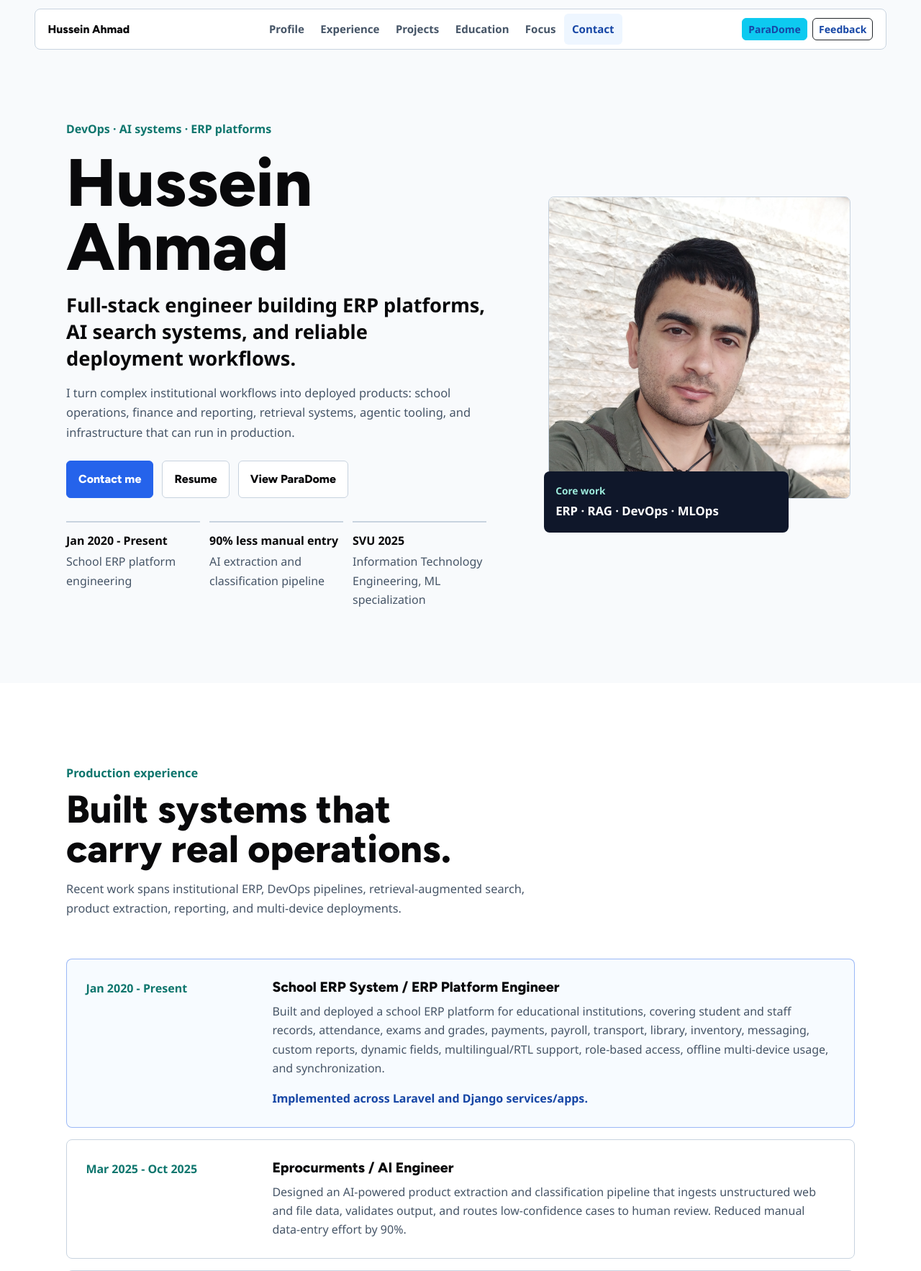
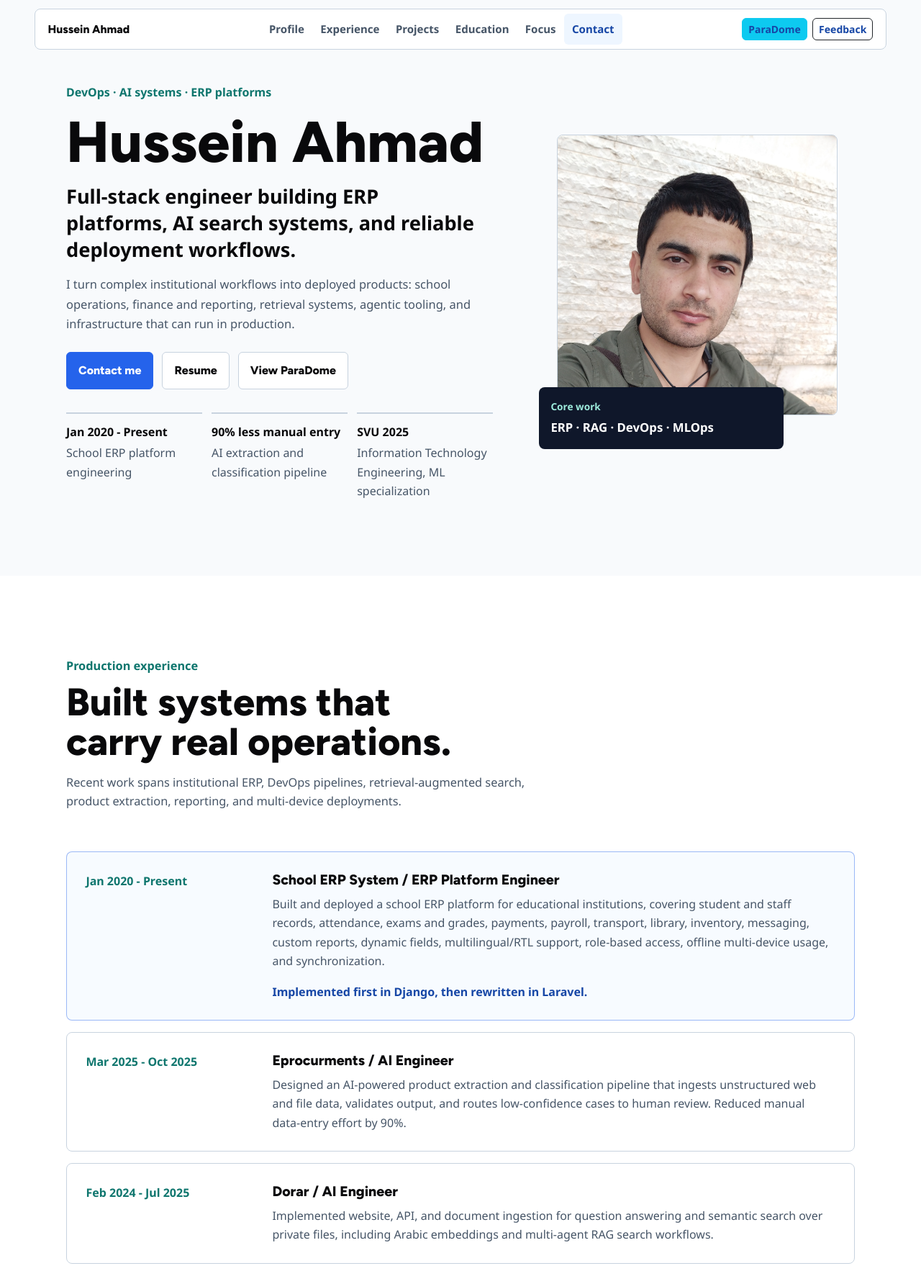
Before and after one commit to husseinahmad7/paradome-prod, a Django app: page / in a window 1280 px wide. Shown: the top 1766 px of the page at 72% size. Run offline with Django 3.2, Linux system fonts and the light colour scheme.

Commit message:
Polish portfolio and public pages

```diff
--- a/HusseinAh/static/css/m03.css
+++ b/HusseinAh/static/css/m03.css
@@ -770,7 +770,7 @@ button:focus-visible {
 
 .portfolio-hero {
     min-height: 100vh;
-    padding: clamp(8rem, 13vw, 11rem) 0 clamp(4rem, 8vw, 6.5rem);
+    padding: clamp(6.5rem, 9vw, 8.25rem) 0 clamp(3rem, 5vw, 4.75rem);
     background: var(--portfolio-bg);
     position: relative;
 }
@@ -778,7 +778,7 @@ button:focus-visible {
 .hero-inner {
     display: grid;
     grid-template-columns: minmax(0, 1.15fr) minmax(280px, 0.85fr);
-    gap: clamp(2rem, 7vw, 5rem);
+    gap: clamp(1.75rem, 5vw, 4rem);
     align-items: center;
 }
 
@@ -800,8 +800,8 @@ button:focus-visible {
 }
 
 .hero-copy h1 {
-    font-size: clamp(3.2rem, 9vw, 5.8rem);
-    line-height: 0.96;
+    font-size: clamp(3.2rem, 8vw, 5rem);
+    line-height: 0.98;
     font-weight: 800;
     margin-bottom: 1.2rem;
 }
@@ -891,7 +891,7 @@ button:focus-visible {
 
 .hero-visual #personal-img {
     display: block;
-    width: min(100%, 420px);
+    width: min(100%, 390px);
     aspect-ratio: 1 / 1;
     height: auto;
     object-fit: cover;
--- a/HusseinAh/templates/HusseinAh/myPortfolio.html
+++ b/HusseinAh/templates/HusseinAh/myPortfolio.html
@@ -147,7 +147,7 @@
 
         body.portfolio-page #section-intro.portfolio-hero {
             min-height: 100vh;
-            padding: clamp(8rem, 13vw, 11rem) 0 clamp(4rem, 8vw, 6.5rem);
+            padding: clamp(6.5rem, 9vw, 8.25rem) 0 clamp(3rem, 5vw, 4.75rem);
             background: var(--portfolio-bg);
             position: relative;
         }
@@ -155,7 +155,7 @@
         body.portfolio-page .hero-inner {
             display: grid;
             grid-template-columns: minmax(0, 1.15fr) minmax(280px, 0.85fr);
-            gap: clamp(2rem, 7vw, 5rem);
+            gap: clamp(1.75rem, 5vw, 4rem);
             align-items: center;
         }
 
@@ -177,8 +177,8 @@
         }
 
         body.portfolio-page .hero-copy h1 {
-            font-size: clamp(3.2rem, 9vw, 5.8rem);
-            line-height: 0.96;
+            font-size: clamp(3.2rem, 8vw, 5rem);
+            line-height: 0.98;
             font-weight: 800;
             margin-bottom: 1.2rem;
         }
@@ -269,7 +269,7 @@
 
         body.portfolio-page .hero-visual #personal-img {
             display: block;
-            width: min(100%, 420px);
+            width: min(100%, 390px);
             aspect-ratio: 1 / 1;
             height: auto;
             margin: 0;
@@ -656,7 +656,7 @@
                         <div class="timeline-body">
                             <h3>School ERP System / ERP Platform Engineer</h3>
                             <p>Built and deployed a school ERP platform for educational institutions, covering student and staff records, attendance, exams and grades, payments, payroll, transport, library, inventory, messaging, custom reports, dynamic fields, multilingual/RTL support, role-based access, offline multi-device usage, and synchronization.</p>
-                            <p class="stack-note">Implemented across Laravel and Django services/apps.</p>
+                            <p class="stack-note">Implemented first in Django, then rewritten in Laravel.</p>
                         </div>
                     </article>
 
--- a/HusseinAh/templates/HusseinAh/navbar.html
+++ b/HusseinAh/templates/HusseinAh/navbar.html
@@ -57,7 +57,7 @@
           <p class="control">
               <a class="button" href="{% url 'users:register'%}">
               <span>
-                Signin
+                Sign up
               </span>
             </a>
           </p>
--- a/posts/templates/posts/posts.html
+++ b/posts/templates/posts/posts.html
@@ -33,7 +33,7 @@ General Posts
   </div>
 
 {% if page_obj %}
-<div class="columns is-multiline is-mobile is-centered" id="posts-container">
+<div class="columns is-multiline is-centered is-gapless" id="posts-container">
   {% for post in page_obj %}
   <div class="column is-half" id="post">
       <div class="card">
```
Also changed, not shown: HusseinAh/templates/HusseinAh/feedback.html (+14 -12 lines).
